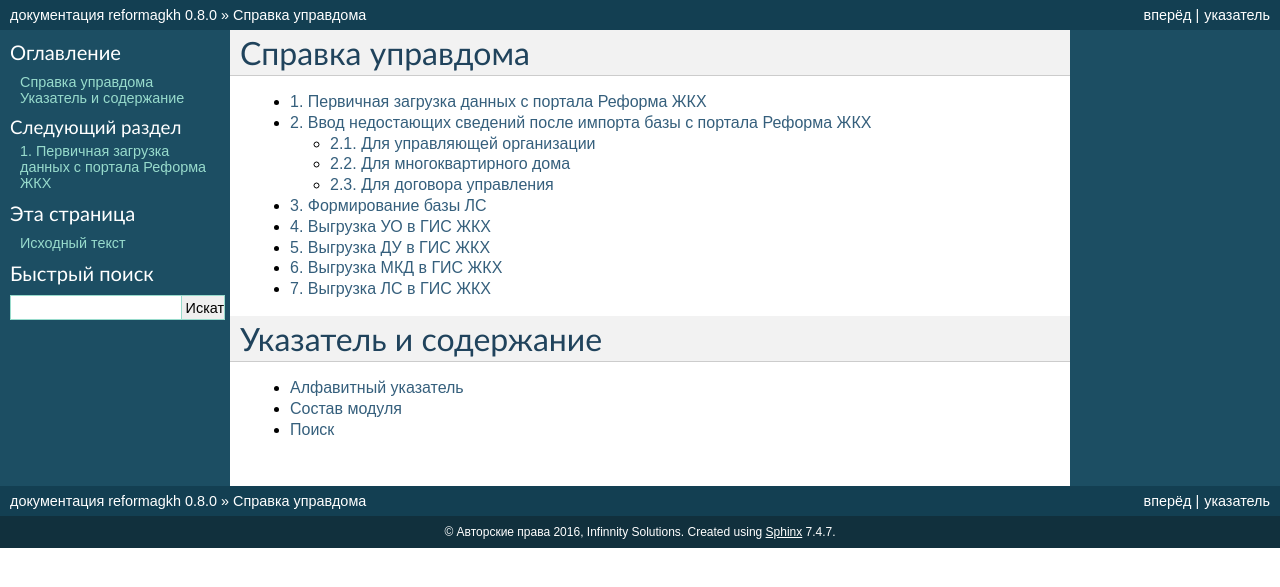
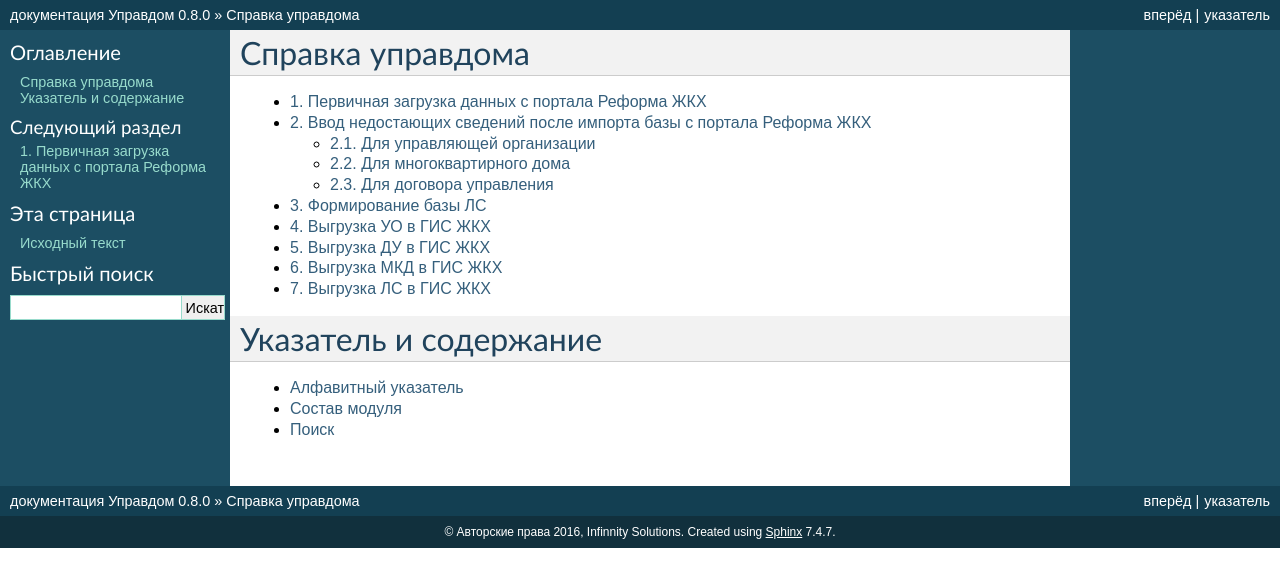
Before and after one commit to UpravdomGKH/UpravdomGKH.readthedocs.org, a Sphinx documentation site: the page built from docs/source/index.rst, in a window 1280 px wide. Shown: the top 587 px of the page. Built offline with Sphinx 7.4.7, drawn with Linux system fonts in a browser that asks for light colours.

Commit message:
small change

```diff
--- a/docs/source/02-data-update/2.1.rst
+++ b/docs/source/02-data-update/2.1.rst
@@ -14,11 +14,11 @@
 *	Режим работы (в т.ч. личного приема граждан) – обязательны к заполнению все дни недели. При заполнении дня недели, где в поле «Режим работы», выбрано значение «Рабочий день», требуется заполнить блок «Часы работы С – По » , включая «Перерыв С - По»
 
 
-.. image:: ../_images/02-data-update/01_surgery_hours.png
+.. image:: ../_images/02-data-update/01_business_hours.png
 
 При заполнении блока «Режим приема граждан», требуется заполнить поля **«С - По»**, а также поставить галочку для значения, для значения **«Еженедельно»**.
 
-.. image:: ../_images/02-data-update/02_surgery_hours.png
+.. image:: ../_images/02-data-update/02_business_hours.png
 
 После внесения изменений, нажмите кнопку «Сохранить».
 
--- a/docs/source/conf.py
+++ b/docs/source/conf.py
@@ -1,6 +1,6 @@
 # -*- coding: utf-8 -*-
 #
-# reformagkh documentation build configuration file, created by
+# UpravdomGKH documentation build configuration file, created by
 # sphinx-quickstart on Fri Jun 24 11:38:37 2016.
 #
 # This file is execfile()d with the current directory set to its
@@ -50,7 +50,7 @@ source_suffix = '.rst'
 master_doc = 'index'
 
 # General information about the project.
-project = u'reformagkh'
+project = u'Управдом'
 copyright = u'2016, Infinnity Solutions'
 author = u'Infinnity Solutions'
 
@@ -133,7 +133,7 @@ html_theme = 'default'
 
 # The name for this set of Sphinx documents.
 # "<project> v<release> documentation" by default.
-#html_title = u'reformagkh v1.5.0'
+#html_title = u'upravdomgkh v0.8.0'
 
 # A shorter title for the navigation bar.  Default is the same as html_title.
 #
@@ -233,7 +233,7 @@ html_static_path = ['_static']
 # html_search_scorer = 'scorer.js'
 
 # Output file base name for HTML help builder.
-htmlhelp_basename = 'reformagkhdoc'
+htmlhelp_basename = 'upravdomgkhdoc'
 
 # -- Options for LaTeX output ---------------------------------------------
 
@@ -259,7 +259,7 @@ latex_elements = {
 # (source start file, target name, title,
 #  author, documentclass [howto, manual, or own class]).
 latex_documents = [
-    (master_doc, 'reformagkh.tex', u'reformagkh Documentation',
+    (master_doc, 'upravdomgkh.tex', u'upravdomgkh Documentation',
      u'Infinnity Solutions', 'manual'),
 ]
 
@@ -295,7 +295,7 @@ latex_documents = [
 # One entry per manual page. List of tuples
 # (source start file, name, description, authors, manual section).
 man_pages = [
-    (master_doc, 'reformagkh', u'reformagkh Documentation',
+    (master_doc, 'upravdomgkh', u'upravdomgkh Documentation',
      [author], 1)
 ]
 
@@ -310,8 +310,8 @@ man_pages = [
 # (source start file, target name, title, author,
 #  dir menu entry, description, category)
 texinfo_documents = [
-    (master_doc, 'reformagkh', u'reformagkh Documentation',
-     author, 'reformagkh', 'One line description of project.',
+    (master_doc, 'upravdomgkh', u'upravdomgkh Documentation',
+     author, 'upravdomgkh', 'One line description of project.',
      'Miscellaneous'),
 ]
 
```
Also changed, not shown: docs/source/_images/02-data-update/01_business_hours.png (renamed from docs/source/_images/02-data-update/01_surgery_hours.png), docs/source/_images/02-data-update/02_business_hours.png (renamed from docs/source/_images/02-data-update/02_surgery_hours.png), 2 other files.
